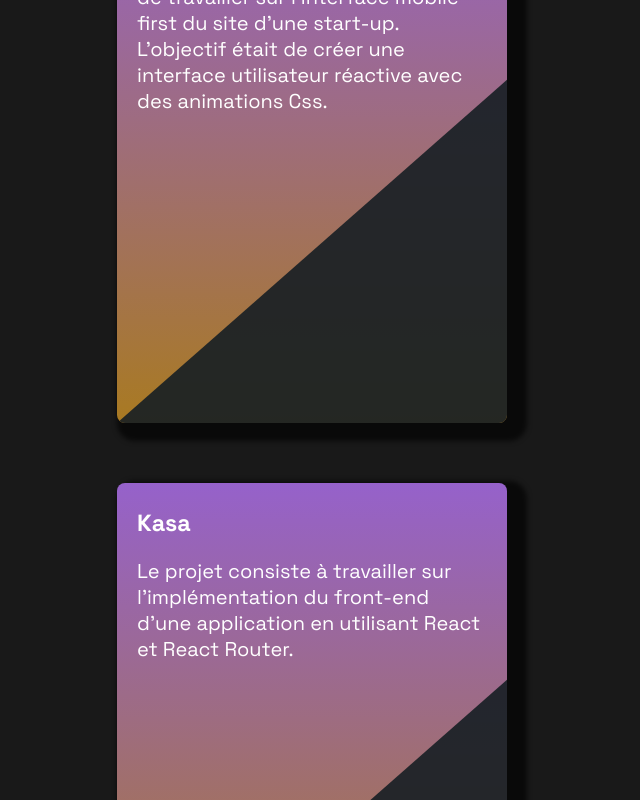
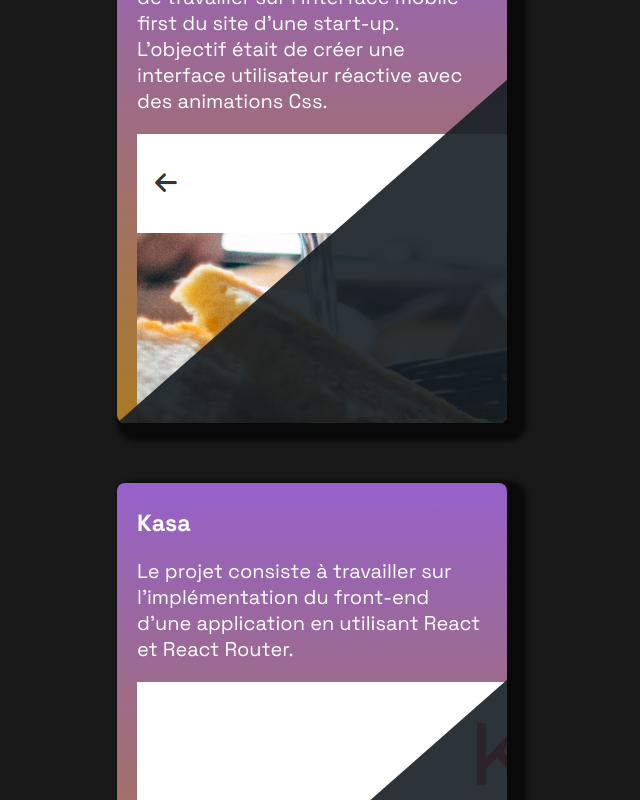
Before and after one commit to Cr0ustillant/Portfolio, a React (Create React App) app: page / in a window 1280 px wide. Shown: the part 1940-2740 px from the top of the page, without its empty margins (328-968 px from the left). Built offline with nearby package versions, Linux system fonts and the light colour scheme.

Commit message:
Mise en ligne

```diff
--- a/src/components/Cards/Card.jsx
+++ b/src/components/Cards/Card.jsx
@@ -1,13 +1,14 @@
-function Card({ title , description , imgSrc , skill }) {
+function Card({ title , description , imgSrc , skill , alt }) {
     return (
         <figure>
             <figcaption>
                 <h3>{title}</h3>
                 <p>{description}</p>
+                <img src={imgSrc} alt="alt" />
             </figcaption>
             <div className="wrapper">
                 <div className="triangle"></div>
-                <img src={imgSrc} alt={"image du site "+ title} />
+                <img src={imgSrc} alt={alt} />
                 <div className="skill-card">
                     {skill.map((element, index) => (<p key={index + skill}>{element}</p>)
                 )}
--- a/src/components/CardsContainer/CardsContainer.jsx
+++ b/src/components/CardsContainer/CardsContainer.jsx
@@ -20,7 +20,7 @@
             <h2 id="project">{data[sliderIndex][0].sectionTitle}</h2>
             <div className="cards-container">
                 {data[sliderIndex].map((card , index) => (
-                    <Link to={data[sliderIndex][index].link}><Card key={'card'+ index} title={card.title} description={card.description} imgSrc={card.src} skill={card.skill}/></Link>)
+                    <Link key={'link-card'+ index} to={data[sliderIndex][index].link}><Card key={'card'+ index} title={card.title} description={card.description} imgSrc={card.src} alt={card.alt} skill={card.skill}/></Link>)
                     )}
                 <i className="fa-solid fa-arrow-left" onClick={prevSlide}></i>
                 <i className="fa-solid fa-arrow-right" onClick={nextSlide}></i>
--- a/src/data/data.json
+++ b/src/data/data.json
@@ -6,6 +6,7 @@
             "description" : "Dans ce projet, j'ai eu l'opportunité de travailler sur l'interface mobile-first du site d'une start-up. L'objectif était de créer une interface utilisateur réactive avec des animations Css. ",
             "skill" : ["- Intégrer une maquette en mobile-first","- Mettre en œuvre des animations CSS","- Versionner son projet avec Git et Github"],
             "src" : "../assets/images/imgOhMyFood.webp",
+            "alt" : "Home page du site OhMyFood",
             "link" :  "https://github.com/Cr0ustillant/OCR-OhMyFood"
         },
         {
@@ -13,6 +14,7 @@
             "description" : "Le projet consiste à travailler sur l'implémentation du front-end d'une application en utilisant React et React Router.",
             "skill" : ["- Mettre en œuvre des animations CSS","- Développer une interface web avec Sass","- Initialiser une application avec Create React App", "- Configurer la navigation entre les pages de l'application avec React Router", "- Développer des éléments de l'interface d'un site web grâce à des composants React"],
             "src" : "../assets/images/imgKasa.Webp",
+            "alt" : "Home page du site Kasa",
             "link" :  "https://github.com/Cr0ustillant/kasa"
         },
         {
@@ -20,16 +22,18 @@
             "description" : "Dans ce projet, je vais développer une page web dynamique pour le site d'une architecte d'intérieur, en utilisant JavaScript et en communiquant avec une API.",
             "skill" : ["- Gérer les événements utilisateurs avec JavaScript","- Manipuler les éléments du DOM avec JavaScript","- Récupérer les données utilisateurs dans le JavaScript via des formulaires"],
             "src" : "../assets/images/imgSophie.webp",
+            "alt" : "Home page du portfolio de Sophie Bluel",
             "link" :  "https://github.com/Cr0ustillant/Portfolio-architecte-sophie-bluel"
         }
     ],
     [
         {
             "sectionTitle" : "Autres projets",
-            "title" : "Site de ninacarducci",
+            "title" : "Site de Nina Carducci",
             "skill" : ["- Optimiser la performance d'un site web","- Référencer le site"],
             "description" : "Dans ce projet, en tant que développeur freelance, j'ai travaillé sur l'optimisation du référencement (SEO), de la performance et de l'accessibilité d'un site web. L'objectif était d'améliorer sa visibilité sur les moteurs de recherche et d'assurer une meilleure expérience utilisateur.",
             "src" : "../assets/images/imgNina.webp",
+            "alt" : "Home page du site de Nina Carducci",
             "link" :  "https://github.com/Cr0ustillant/Portfolio-de-Nina-Carducci"
         },
         {
@@ -37,6 +41,7 @@
             "description" : "Dans ce projet, j'ai travaillé sur le débogage et la finalisation du développement d'un site one-page. Mon objectif principal était d'examiner et d'améliorer le code existant, tout en assurant la qualité et la fiabilité du site.",
             "skill" : ["- Débugger un site web grâce aux Chrome DevTools","- Rédiger un cahier de recette pour tester un site"],
             "src" : "../assets/images/img724Events.webp",
+            "alt" : "Home page du site 724 events",
             "link" :  "https://github.com/Cr0ustillant/D-buggez-le-site-d-une-agence-d-v-nementiel"
         }
     ]
```
Also changed, not shown: 1 other file (tests, documents, lock files or other folders).
